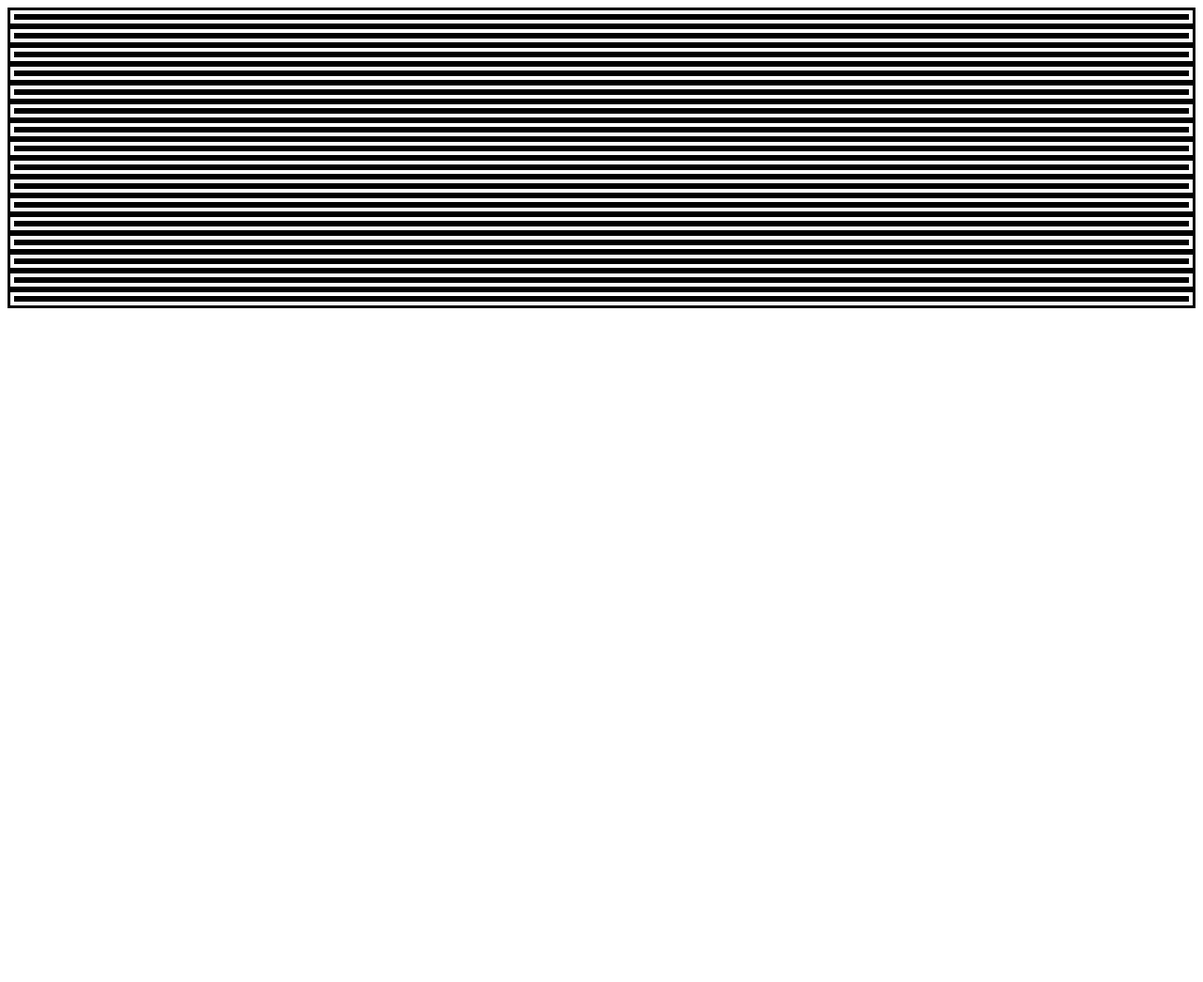
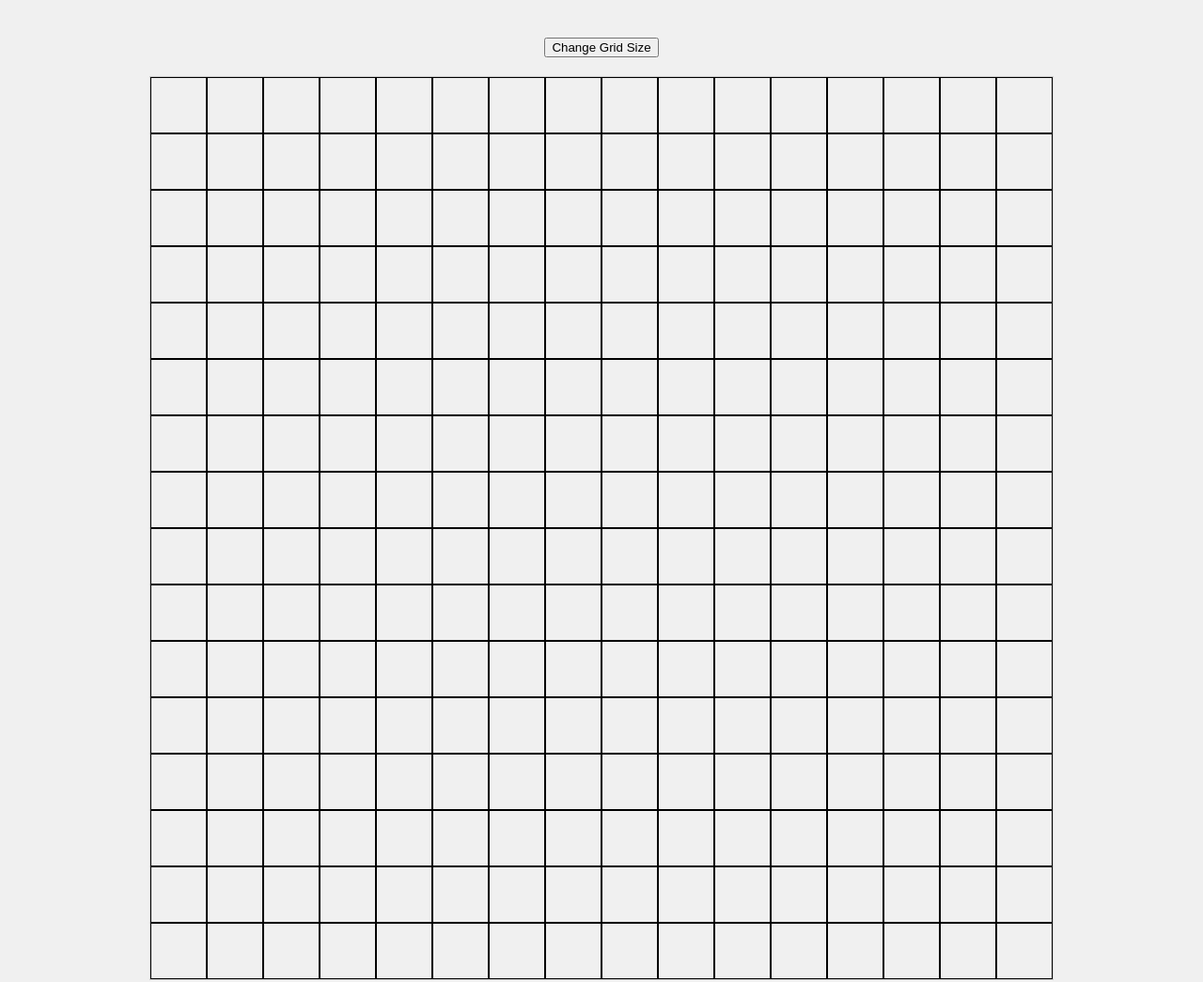
Before and after one commit to cheseuca/etch-a-sketch, a plain HTML site: page index.html in a window 1280 px wide. Shown: the whole page at 94% size. Before the commit the page ends 800 px from the top, so only its background shows below. Drawn offline with Linux system fonts and the light colour scheme.

Commit message:
Modified the files into a functional etch a sketch app

```diff
--- a/index.html
+++ b/index.html
@@ -7,6 +7,9 @@
     <title>Etch A Sketch</title>
 </head>
 <body>
+    <div class="button">
+        <button>Change Grid Size</button>
+    </div>
     <div class="container"></div>
     <script src="script.js"></script>
 </body>
--- a/script.js
+++ b/script.js
@@ -1,7 +1,57 @@
-const div = document.querySelector('.container');
+const container = document.querySelector('.container');
 
-for (let i = 0; i < 16; i++) {
-    const content = document.createElement('div');
-    content.classList.add('content');
-    div.appendChild(content);
+// Create initial grid
+function createGrid(size) {
+    const squareSize = 960 / size + 'px';
+
+    for (let i = 0; i < size * size; i++) {
+        const content = document.createElement('div');
+        content.classList.add('content');
+        content.style.width = squareSize;
+        content.style.height = squareSize;
+        container.appendChild(content);
+    }
 }
+
+// Change color on mouseover
+function changeColor(e) {
+    e.target.style.backgroundColor = `rgb(${Math.floor(Math.random() * 256)}, ${Math.floor(Math.random() * 256)}, ${Math.floor(Math.random() * 256)})`;
+}
+
+// Add event listeners to grid divs
+function addEventListeners() {
+    const gridDivs = document.querySelectorAll('.content');
+    gridDivs.forEach(gridDiv => {
+        gridDiv.addEventListener('mouseover', changeColor);
+    });
+}
+
+// Reset grid
+function resetGrid() {
+    const newSize = prompt('Enter new grid size (e.g., 16 for a 16x16 grid):');
+
+    if (newSize > 2 && newSize <= 100) {
+        // Remove existing grid
+        container.innerHTML = '';
+
+        // Create new grid
+        createGrid(newSize);
+        addEventListeners();
+    } else if (newSize > 100) {
+        alert('Grid size must be less than or equal to 100');
+    } else {
+        alert('Grid size must be greater than 1. Enter a valid number');
+    }
+}
+
+// Create initial grid
+createGrid(16);
+
+// Add event listeners to initial grid
+addEventListeners();
+
+// Reset grid on button click
+const button = document.querySelector('button');
+button.addEventListener('click', resetGrid);
+
+window.scrollTo(0, 0);
--- a/style.css
+++ b/style.css
@@ -1,5 +1,32 @@
-.content{
-    border-color: black;
-    border: 10px;
-    border-style: double;
+body {
+    display: flex;
+    justify-content: flex-start;
+    align-items: center;
+    flex-direction: column;
+    min-height: 100vh;
+    margin: 0;
+    padding: 20px;
+    background-color: #f0f0f0;
+    box-sizing: border-box;
 }
+
+.content {
+    border: 1px solid black;
+    height: 40px;
+    width: 40px;
+    box-sizing: border-box;
+}
+
+.container{
+    display: flex;
+    flex-wrap: wrap;
+    width: 100%;
+    max-width: 960px;
+    height: auto;
+    aspect-ratio: 1 / 1;
+    border: 1px solid #ccc;
+}
+
+button{
+    margin: 20px;
+}
```
